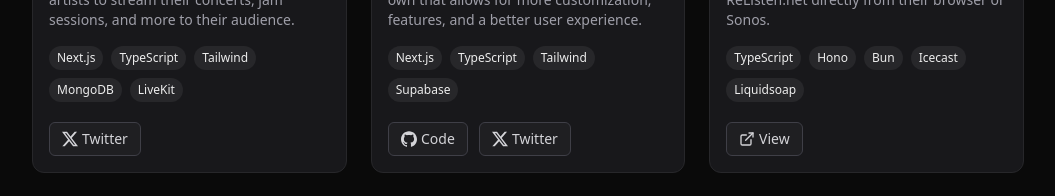
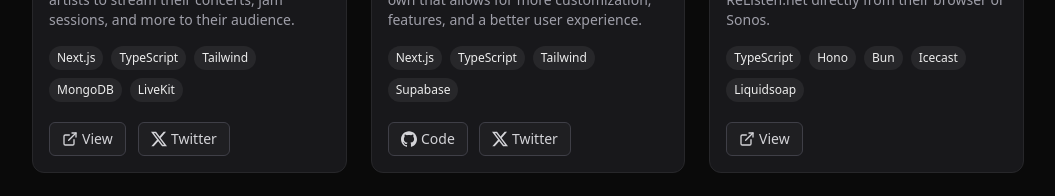
Before and after one commit to spjoes/persn.dev, a Next.js app: page / in a window 1280 px wide. Shown: the part 1500-1696 px from the top of the page, without its empty margins (112-1167 px from the left). Built offline with nearby package versions, Linux system fonts and the light colour scheme; no server answers.

Commit message:
adjusted longday text and image

```diff
--- a/app/page.tsx
+++ b/app/page.tsx
@@ -25,7 +25,8 @@ export default function Home() {
       description: "A music live streaming platform that allows bands and independent musical artists to stream their concerts, jam sessions, and more to their audience.",
       image: "/images/projects/longday.jpg",
       tags: ["Next.js", "TypeScript", "Tailwind", "MongoDB", "LiveKit"],
-      twitter: "https://x.com/longdaytv",
+      twitter: "https://x.com/LongdayTV",
+      liveUrl: "https://longday.tv",
       status: "unreleased",
     },
     {
```
Also changed, not shown: public/images/projects/longday.jpg.
